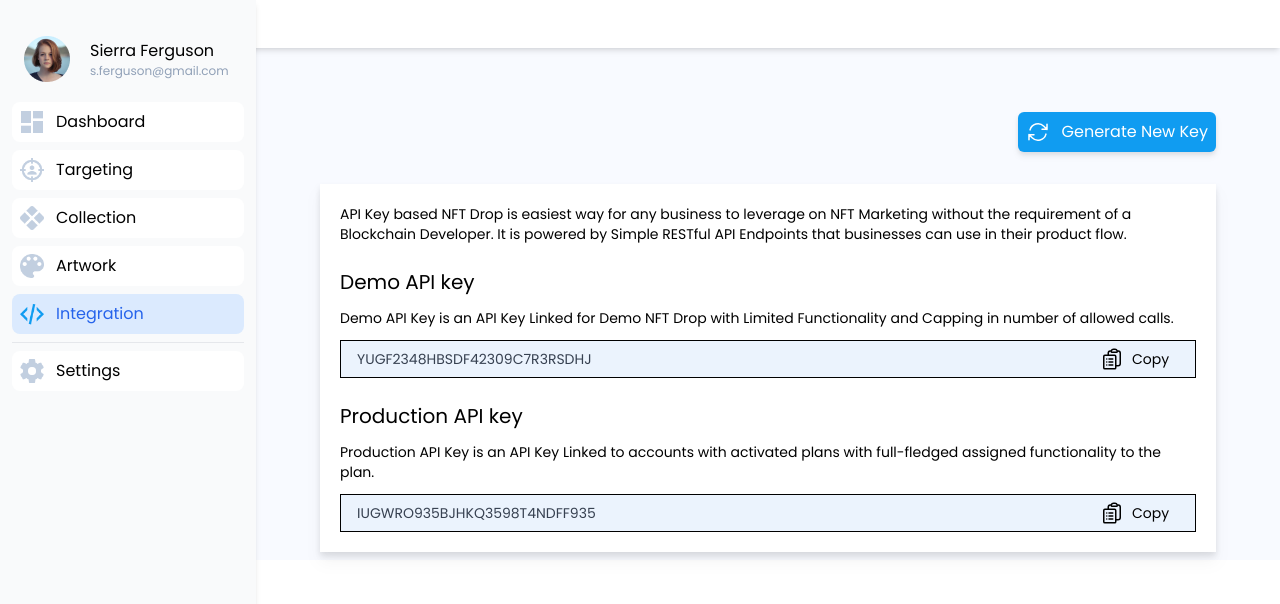
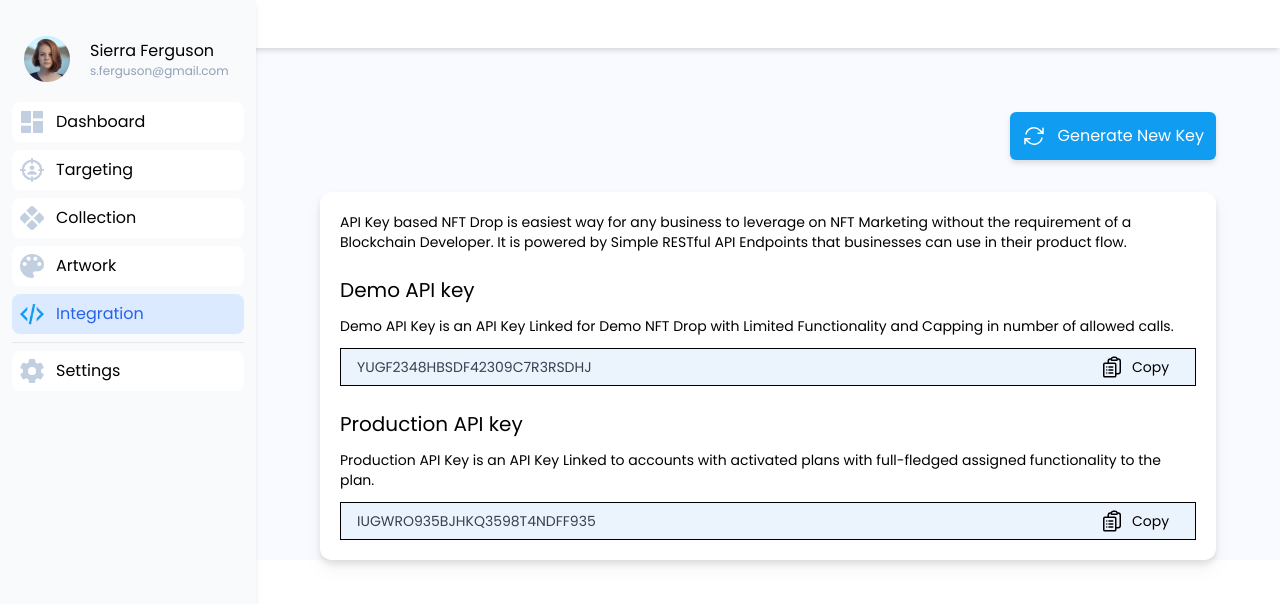
Before and after one commit to AkashKumarRam/NFT-Website, a React (Create React App) app: page /integration in a window 1280 px wide. Shown: the top 604 px of the page. Built offline with nearby package versions, Linux system fonts and the light colour scheme; a web font is replaced by a local one.

Commit message:
Inttegration Changes

```diff
--- a/src/components/Pages/Admin Dashboard/Integration.jsx
+++ b/src/components/Pages/Admin Dashboard/Integration.jsx
@@ -37,7 +37,7 @@ const Integration = () => {
         </div>
         <div className=" w-[calc(100%-16rem)] h-[calc(100%-74px)] mt-[2rem]">
           <div className="h-[30rem] flex flex-col items-end mr-[2rem] ml-[2rem] p-8 space-y-8">
-            <button className="p-2 bg-[#109CF1] text-white flex flex-row items-center justify-center space-x-3 font-poppins  rounded-md drop-shadow-md">
+            <button className="p-3 bg-[#109CF1] text-white flex flex-row items-center justify-center space-x-3 font-poppins  rounded-md drop-shadow-md">
               <svg
                 xmlns="http://www.w3.org/2000/svg"
                 fill="none"
@@ -55,7 +55,7 @@ const Integration = () => {
               <p>Generate New Key</p>
             </button>
 
-            <div className="mt-[6rem] p-5 w-auto h-[30rem] bg-white drop-shadow-lg flex flex-col space-y-6">
+            <div className="mt-[6rem] p-5 w-auto h-[30rem] bg-white rounded-xl drop-shadow-lg flex flex-col space-y-6">
               <p className="font-poppins text-sm">
                 API Key based NFT Drop is easiest way for any business to
                 leverage on NFT Marketing without the requirement of a
```
